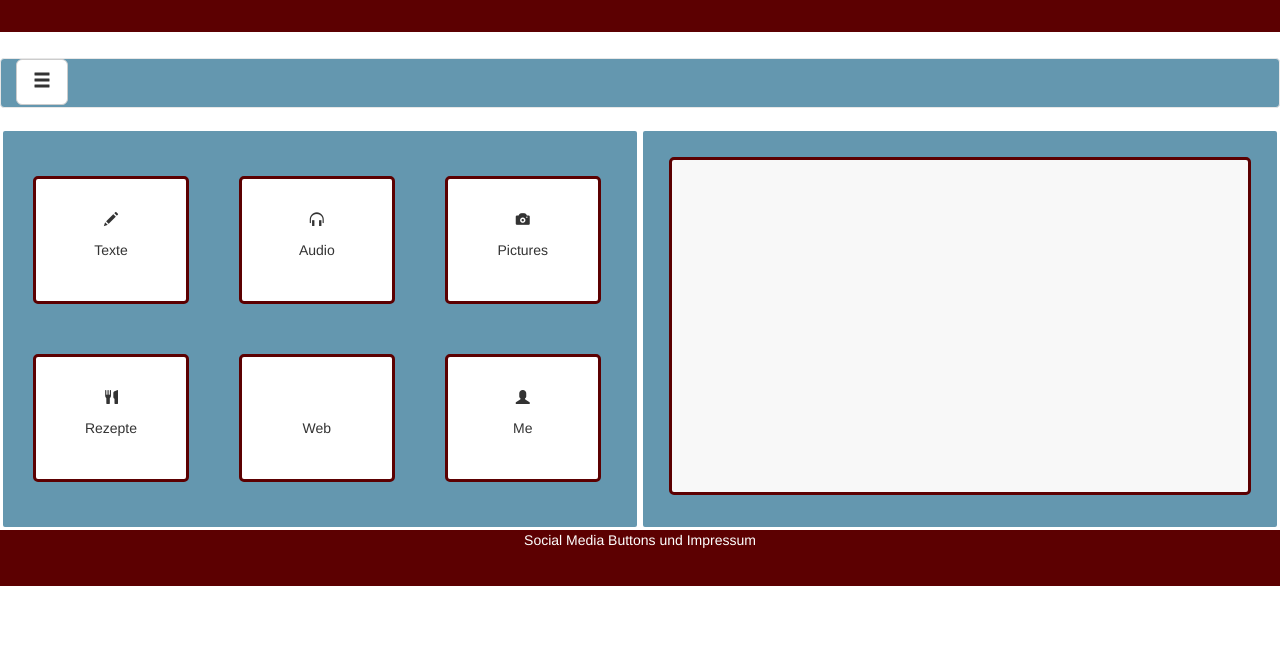
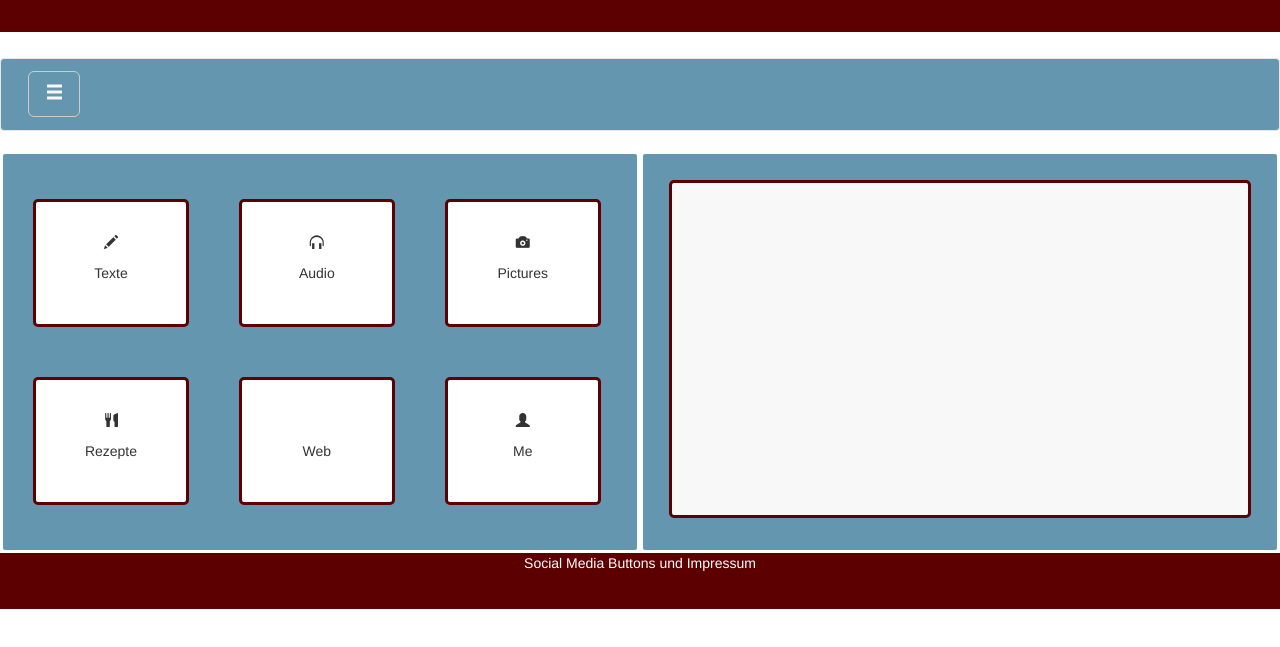
Before and after one commit to moho58/webdesign, a plain HTML site: page bootstrap/index.html in a window 1280 px wide. Shown: the part 63-710 px from the top of the page. Drawn offline with nearby package versions, Linux system fonts and the light colour scheme.

Commit message:
Update CSS

```diff
--- a/bootstrap/style.css
+++ b/bootstrap/style.css
@@ -1,34 +1,53 @@
 #header {
 	background-image: url ("https://github.com/moho58/webdesign/blob/master/SubNY-Tumblr.jpg");
 	background-color: #5C0001;
+	text-align: center;
 }
 
 .nav {
-	margin: 1%;
 	color: white;
 	background-color: #6497af;
 }
 
 .navbar-nav {
+	text-align: center;
 	color: white;
 	background-color: #6497af;
 }
 
 .navbar {
+	text-align: center;
 	background-color:#6497af;
 	color: white;
 }
 
 .navbar-default {
+	text-align: center;
 	background-color:#6497af;
 }
 
-.navbar-brand {
+.btn-group {
+	display: inline-block;
+	background-color:#6497af;
 	color: white;
+	margin:1%;
+	width: 100%;
+	height: auto;
 }
-.dropdown-menu {
+
+.glyphicon-menu-hamburger {
+	box-shadow: #F8F8F8;
+	color: #F8F8F8;
+}
+
+a:hover {
+	background-color: #F8F8F8;
+}
+
+.btn {
+	background-color:#6497af;
 	color: white;
-	background-color: #F8F8F8;
+
 }
 
 .col-sm-12 {
```
